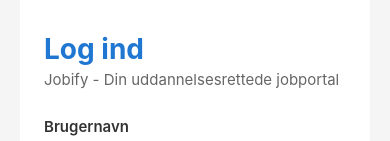
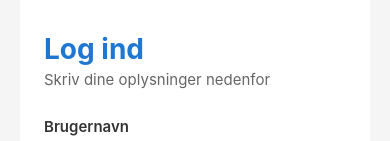
Before and after one commit to lortegris14/Godkendelsesopgave1, a React Native app: screen / in a window 390 px wide. Shown: the part 253-394 px from the top of the page. Built offline with nearby package versions, Linux system fonts and the light colour scheme.

Commit message:
tekst ændret

```diff
--- a/screens/LoginScreen.js
+++ b/screens/LoginScreen.js
@@ -71,8 +71,9 @@
           resizeMode="contain"
           accessibilityLabel="Jobify"
         />
+
         <Text style={styles.title}>{isCreatingAccount ? 'Opret bruger' : 'Log ind'}</Text>
-        <Text style={styles.subtitle}>Jobify - Din uddannelsesrettede jobportal</Text>
+        <Text style={styles.subtitle}>Skriv dine oplysninger nedenfor</Text>
 
         <Text style={styles.label}>Brugernavn</Text>
         <TextInput
```
